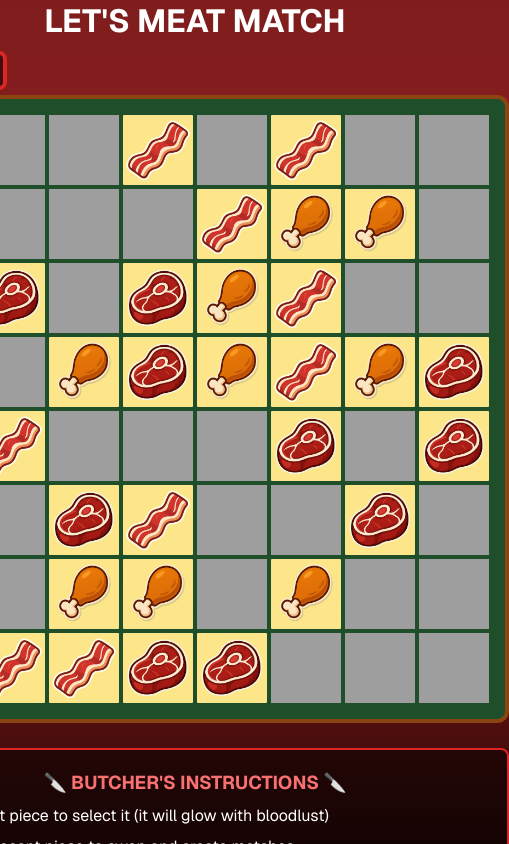
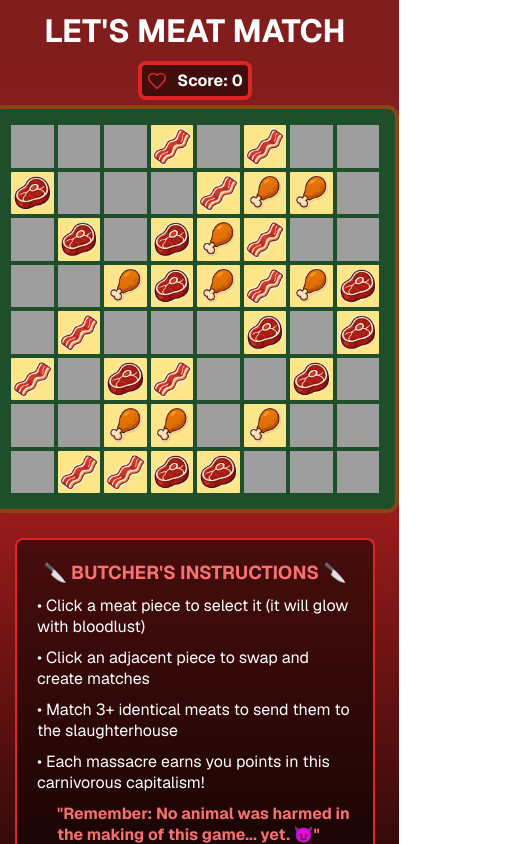
Before and after one commit to confidential-nt/meat-match, a Next.js app: page / in a window 390 px wide. Shown: the top 844 px of the page, 509 px wide, since content can reach past the window. Built offline with nearby package versions, Linux system fonts and the light colour scheme.

Commit message:
style: 게임 보드에 반응형 스타일 추가 / 게임보드 레이아웃 그리드로 조정 / 게임 페이지 레이아웃 수정

```diff
--- a/src/app/components/web-components/meat-match-game-board.ts
+++ b/src/app/components/web-components/meat-match-game-board.ts
@@ -60,20 +60,37 @@ export default class MeatMatchGameBoard extends HTMLElement {
           user-select: none;
           -webkit-user-drag: none;
         }
+
+        .container {
+          display: grid;
+          grid-template-areas: 'score score score' 'board board board';
+          grid-template-columns: 1fr 1fr 1fr;
+          align-items: center;
+          justify-items: center;
+        }
+
         .board {
           --padding: 16px;
           --border: 4px;
           --board-width: 600px;
           --board-inner-width: calc(var(--board-width) - var(--border) * 2 - var(--padding) * 2);
           --meat-size: calc(var(--board-inner-width) / var(--num-cols));
+
+           @media (max-width: 640px) {
+            --board-width: calc(100vw - 10px);
+          }
+
           padding: var(--padding);
           background-color: var(--color-board-bg);
           border: var(--border) solid var(--color-board-border);
           border-radius: 12px;
+
           display: grid;
           grid-template-rows: repeat(var(--num-rows), var(--meat-size));
           grid-template-columns: repeat(var(--num-cols), var(--meat-size));
           gap: 4px;
+
+          grid-area: board;
         }
         .block {
           cursor: pointer;
@@ -88,7 +105,8 @@ export default class MeatMatchGameBoard extends HTMLElement {
         }
 
         .score {
-          width: 20%;
+          grid-area: score;
+
           display: flex;
           align-items: center;
 
@@ -116,6 +134,7 @@ export default class MeatMatchGameBoard extends HTMLElement {
 
     const html = `
       ${style}
+      <div class="container">
         <div class="score">
           <svg xmlns="http://www.w3.org/2000/svg" width="20" height="20" viewBox="0 0 24 24" fill="none" stroke="currentColor" stroke-width="2" stroke-linecap="round" stroke-linejoin="round" class="lucide lucide-heart text-red-500"><path d="M19 14c1.49-1.46 3-3.21 3-5.5A5.5 5.5 0 0 0 16.5 3c-1.76 0-3 .5-4.5 2-1.5-1.5-2.74-2-4.5-2A5.5 5.5 0 0 0 2 8.5c0 2.3 1.5 4.05 3 5.5l7 7Z"></path></svg>
           <span>Score: ${this.score}</span>
@@ -138,6 +157,7 @@ export default class MeatMatchGameBoard extends HTMLElement {
                 .join('')
             )
             .join('')}
+        </div>
       </div>
     `;
 
--- a/src/app/page.module.css
+++ b/src/app/page.module.css
@@ -1,3 +1,10 @@
+.page {
+  width: 100%;
+  display: flex;
+  flex-direction: column;
+  align-items: center;
+  padding: 10px var(--side-padding) 150px var(--side-padding);
+
   .instructions {
     display: flex;
     flex-direction: column;
@@ -24,3 +31,4 @@
       color: var(--color-text);
     }
   }
+}
```
Lines whose indentation alone changed are shown as unchanged.
